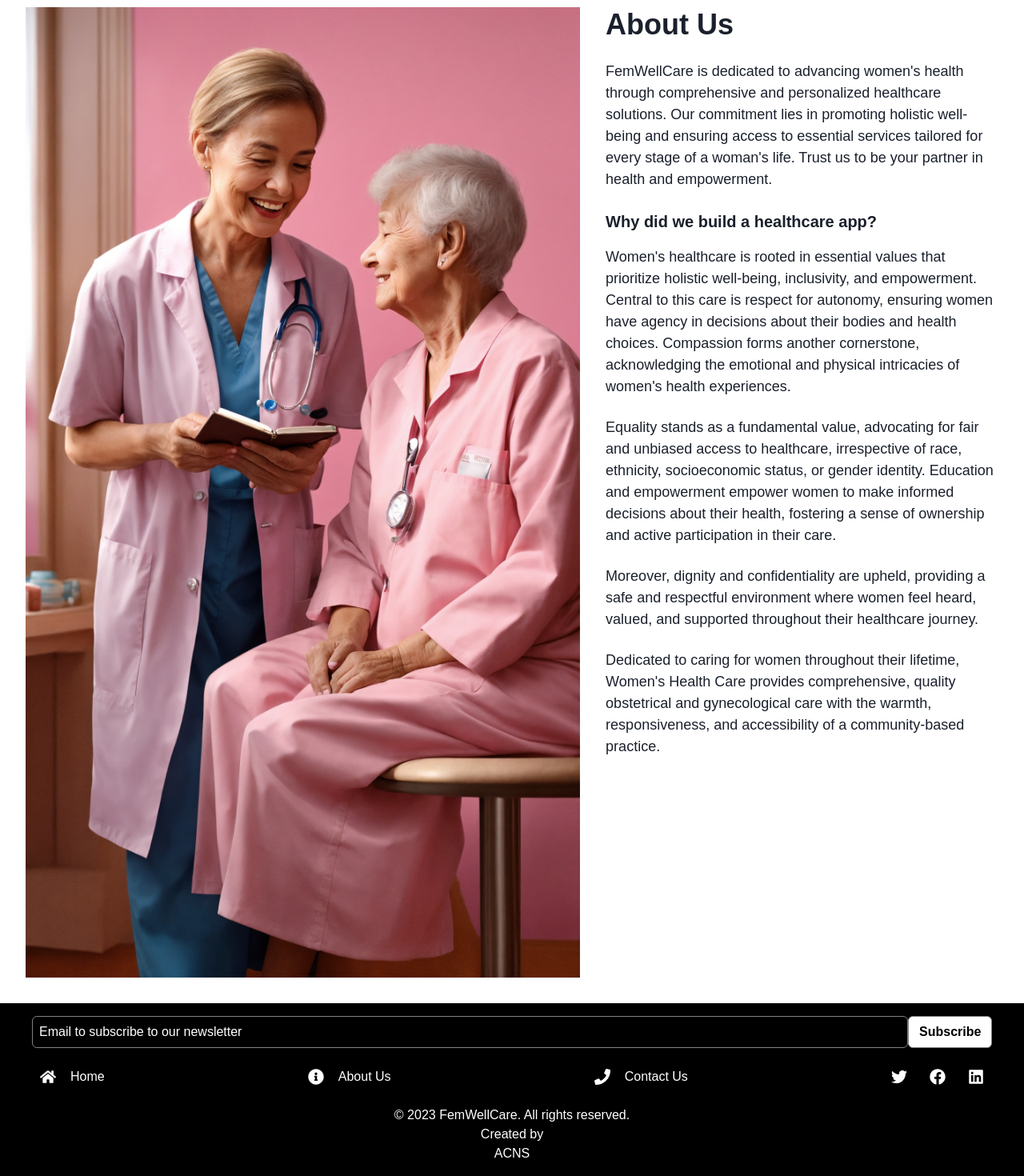
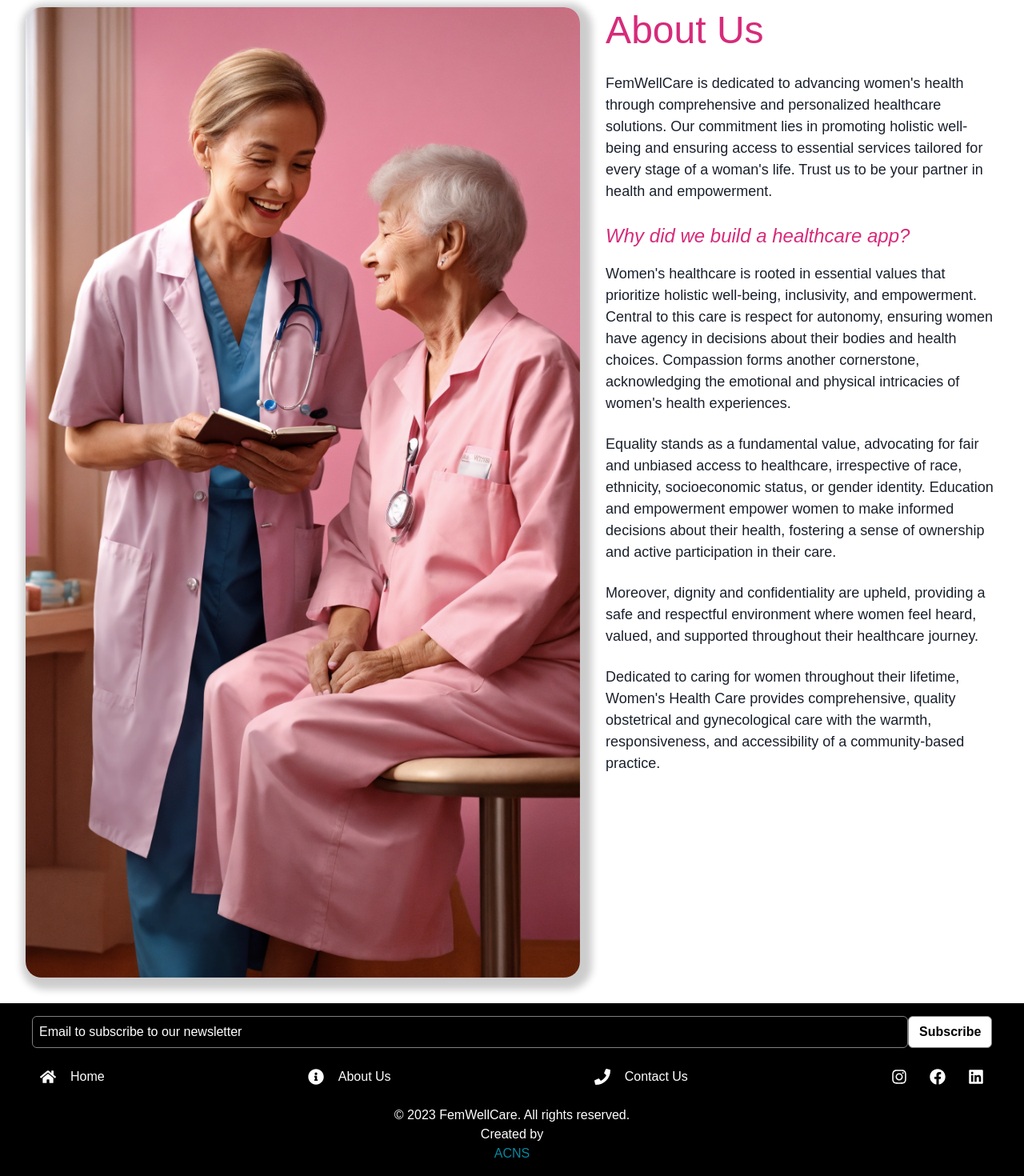
Before and after one commit to subhro1530/Women-Healthcare, a Next.js app: page /about in a window 1280 px wide. Shown: the part 144-1614 px from the top of the page at 80% size. Built offline with nearby package versions, Linux system fonts and the light colour scheme; a web font is replaced by a local one.

Commit message:
made some ui fixes

```diff
--- a/components/Footer.js
+++ b/components/Footer.js
@@ -7,6 +7,7 @@
   FaTwitter,
   FaFacebook,
   FaLinkedin,
+  FaInstagram,
 } from "react-icons/fa";
 
 const Footer = () => {
@@ -110,14 +111,16 @@
 
         {/* Add your social media links here */}
         <Flex align="center">
+          <Link href="https://instagram.com/femwellcare?igshid=NzZlODBkYWE4Ng==" target="_blank">
             <IconButton
-            icon={<FaTwitter />}
+              icon={<FaInstagram />}
               fontSize="20px"
               mr={2}
               color="white"
               bg="transparent"
               _hover={{ color: "currentColor", bg: "transparent" }}
             />
+          </Link>
           <IconButton
             icon={<FaFacebook />}
             fontSize="20px"
@@ -143,8 +146,9 @@
         <p>Created by</p>
         <Link
           href="https://acodernamedsubhro.web.app/"
-          _hover={{ textDecoration: "none", color: "teal.300" }}
+          _hover={{ textDecoration: "none", color: "skyblue" }}
           transition="0.3s"
+          color="cyan.700"
         >
           ACNS
         </Link>
--- a/pages/about.js
+++ b/pages/about.js
@@ -40,12 +40,19 @@
             alt="About Image"
             boxSize={{ base: "100%", md: "57%" }}
             mb={{ base: 6, md: 0 }}
+            borderRadius={20}
+            boxShadow="5px 5px 10px 10px rgba(0,0,0,.2)"
           />
 
           {/* Text on the right */}
           <Box ml={{ md: 8 }} mb={{ base: 8, md: 0 }}>
             {/* Heading */}
-            <Heading mb={6} fontSize={{ base: "2xl", md: "4xl" }}>
+            <Heading
+              mb={6}
+              fontSize={{ base: "4xl", md: "5xl" }}
+              fontWeight={300}
+              color="#d62b7a"
+            >
               About Us
             </Heading>
 
@@ -60,7 +67,7 @@
             </Text>
 
             {/* Question */}
-            <Text fontWeight="bold" mb={4} fontSize="xl">
+            <Text fontStyle="italic"  fontSize="24px" mb={4} color="#d62b7a">
               Why did we build a healthcare app?
             </Text>
 
```
Lines whose indentation alone changed are shown as unchanged.
